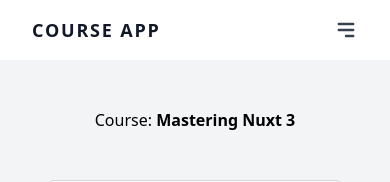
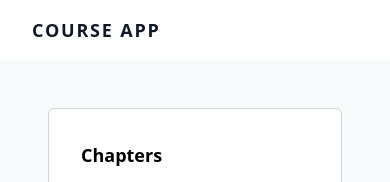
Before and after one commit to mirislomovmirjalol/course-app-nuxt, a Nuxt app: page /course/chapter/1-chapter-1/lesson/1-introduction-to-typescript-with-vue-js-3 in a window 390 px wide. Shown: the top 182 px of the page. Built offline with nearby package versions, Linux system fonts and the light colour scheme.

Commit message:
minimal layout design

```diff
--- a/layouts/default.vue
+++ b/layouts/default.vue
@@ -1,5 +1,5 @@
 <template>
-  <div class="md:flex flex-col md:flex-row md:min-h-screen w-full">
+  <div class="md:flex flex-col md:flex-row w-full">
     <div @click="open"
          class="flex flex-col w-full md:w-64 text-gray-700 bg-white dark-mode:text-gray-200 dark-mode:bg-gray-800 flex-shrink-0">
       <div class="flex-shrink-0 px-8 py-4 flex flex-row items-center justify-between">
@@ -7,23 +7,7 @@
            class="text-lg font-semibold tracking-widest text-gray-900 uppercase rounded-lg dark-mode:text-white focus:outline-none focus:shadow-outline">
           Course app
         </a>
-        <button class="rounded-lg md:hidden rounded-lg focus:outline-none focus:shadow-outline" @click="open">
-          <svg fill="currentColor" viewBox="0 0 20 20" class="w-6 h-6">
-            <path v-if="!nav" fill-rule="evenodd"
-                  d="M3 5a1 1 0 011-1h12a1 1 0 110 2H4a1 1 0 01-1-1zM3 10a1 1 0 011-1h12a1 1 0 110 2H4a1 1 0 01-1-1zM9 15a1 1 0 011-1h6a1 1 0 110 2h-6a1 1 0 01-1-1z"
-                  clip-rule="evenodd"></path>
-            <path v-if="nav" fill-rule="evenodd"
-                  d="M4.293 4.293a1 1 0 011.414 0L10 8.586l4.293-4.293a1 1 0 111.414 1.414L11.414 10l4.293 4.293a1 1 0 01-1.414 1.414L10 11.414l-4.293 4.293a1 1 0 01-1.414-1.414L8.586 10 4.293 5.707a1 1 0 010-1.414z"
-                  clip-rule="evenodd"></path>
-          </svg>
-        </button>
       </div>
-      <nav :class="{'block': nav, 'hidden': !nav}" class="flex-grow md:block px-4 pb-4 md:pb-0 md:overflow-y-auto">
-        <a class="block px-4 py-2 mt-2 text-sm font-semibold text-gray-900 bg-gray-200 rounded-lg dark-mode:bg-gray-700 dark-mode:hover:bg-gray-600 dark-mode:focus:bg-gray-600 dark-mode:focus:text-white dark-mode:hover:text-white dark-mode:text-gray-200 hover:text-gray-900 focus:text-gray-900 hover:bg-gray-200 focus:bg-gray-200 focus:outline-none focus:shadow-outline"
-           href="#">Home</a>
-        <a class="block px-4 py-2 mt-2 text-sm font-semibold text-gray-900 bg-transparent rounded-lg dark-mode:bg-transparent dark-mode:hover:bg-gray-600 dark-mode:focus:bg-gray-600 dark-mode:focus:text-white dark-mode:hover:text-white dark-mode:text-gray-200 hover:text-gray-900 focus:text-gray-900 hover:bg-gray-200 focus:bg-gray-200 focus:outline-none focus:shadow-outline"
-           href="#">Course</a>
-      </nav>
     </div>
   </div>
   <slot/>
--- a/pages/course.vue
+++ b/pages/course.vue
@@ -4,17 +4,8 @@
 
 <template>
   <div
-      class="p-12 bg-gray-100 w-full h-full min-h-screen flex flex-col items-center"
+      class="p-12 bg-gray-50 w-full h-full min-h-screen flex flex-col items-center"
   >
-    <div class="prose mb-12">
-      <h1>
-        <span class="font-medium">
-          Course:
-          <span class="font-bold">Mastering Nuxt 3</span>
-        </span>
-      </h1>
-    </div>
-
     <div class="grid grid-cols-1 md:grid-cols-2 gap-4">
       <div
           class="prose p-8 bg-white rounded-md flex flex-col border border-gray-300"
@@ -45,7 +36,7 @@
       </div>
 
       <div
-          class="prose p-12 bg-white rounded-md w-full border border-gray-300"
+          class="prose p-8 bg-white rounded-md border border-gray-300 flex"
       >
         <NuxtPage/>
       </div>
--- a/pages/course/chapter/[chapterSlug]/lesson/[lessonSlug].vue
+++ b/pages/course/chapter/[chapterSlug]/lesson/[lessonSlug].vue
@@ -82,7 +82,6 @@
         Download Video
       </NuxtLink>
     </div>
-    <p class="my-4">{{ lesson.text }}</p>
     <mart-as-complete-button :model-value="isLessonComplete" @update:model-value="toggleComplete()"/>
   </div>
 </template>
```
